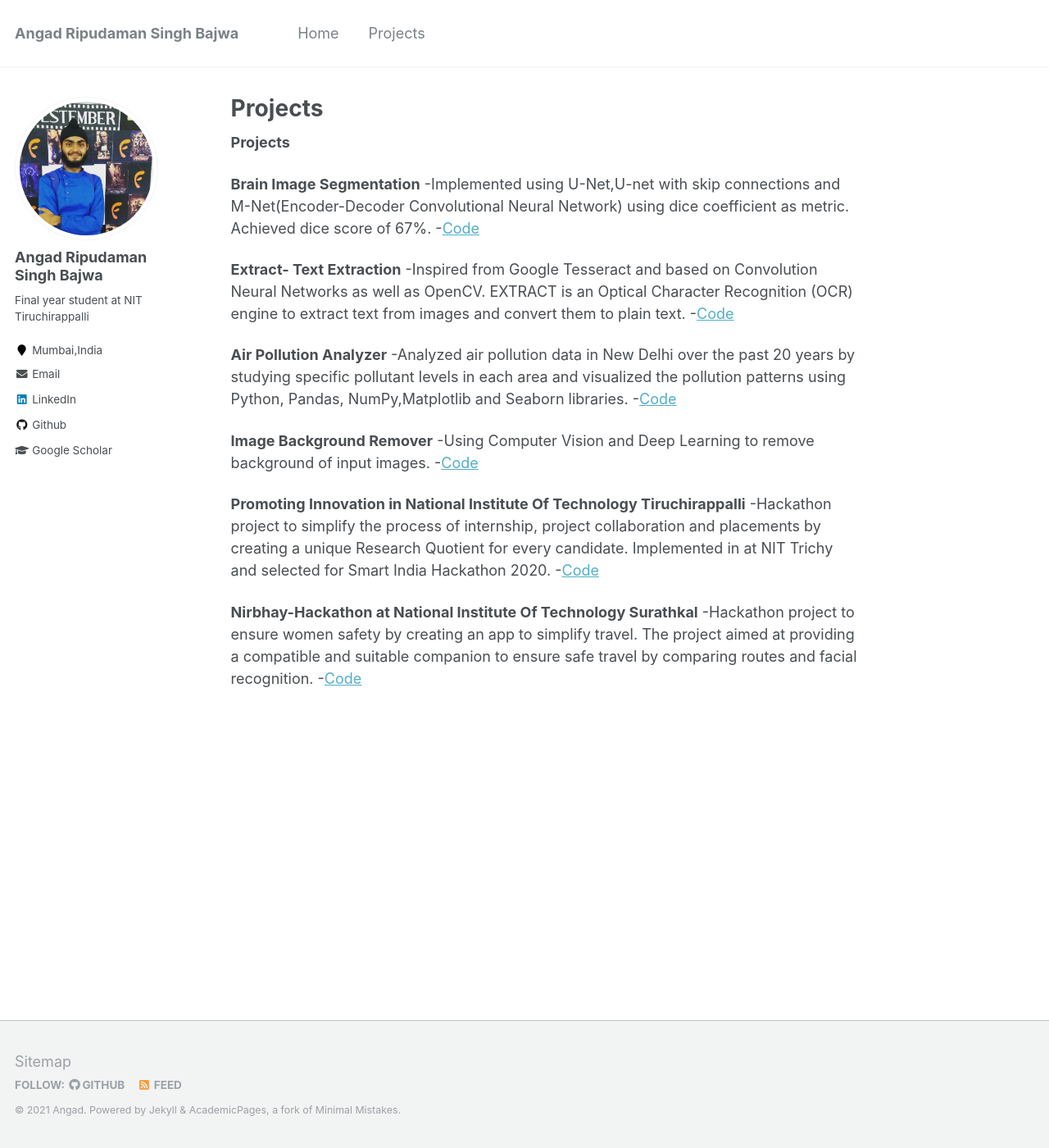
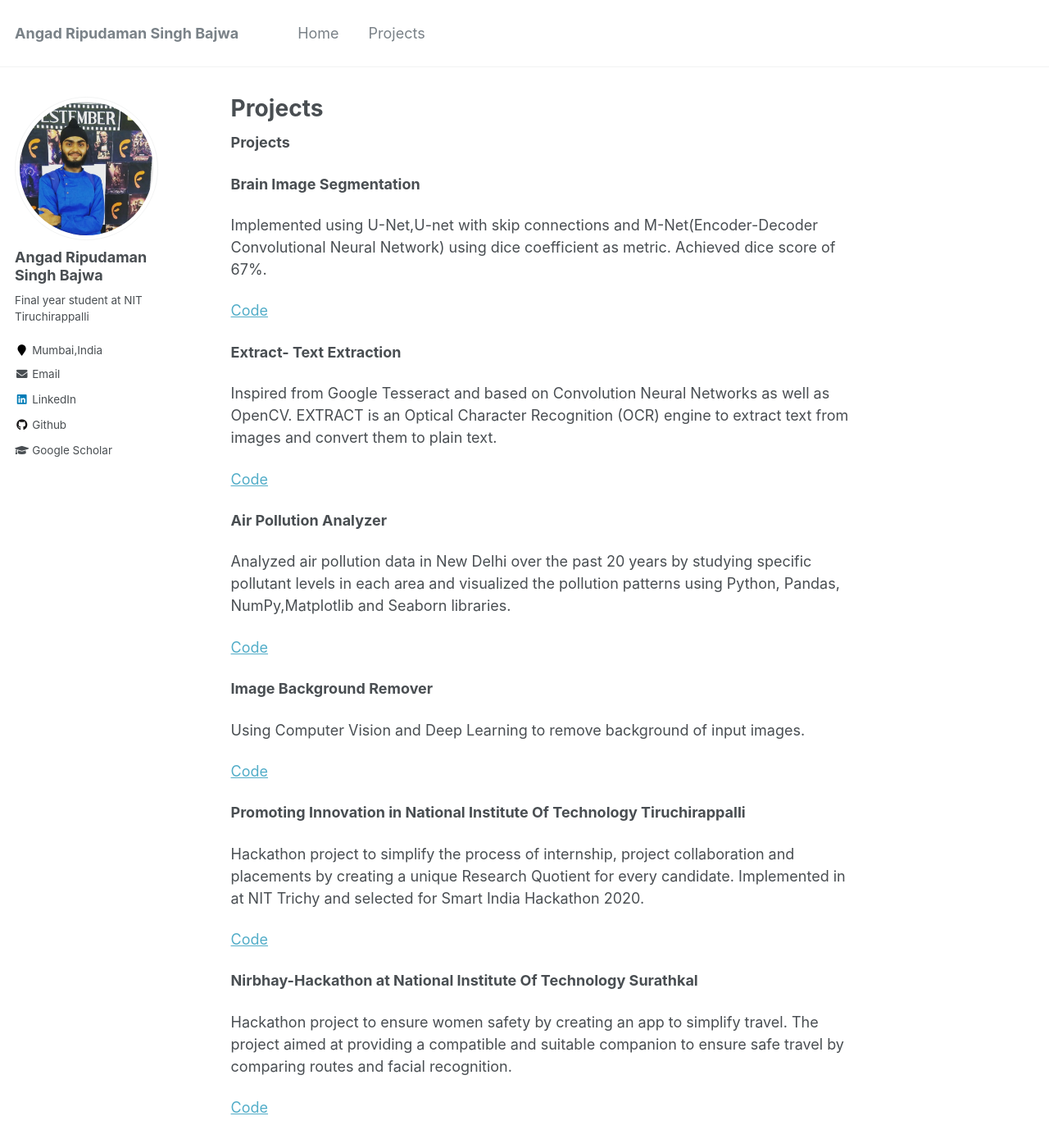
Before and after one commit to angadbajwa23/angadbajwa23.github.io, a Jekyll site: the page built from _pages/publications.md, in a window 1280 px wide and 1400 px high. Shown: the whole window at 82% size. Built offline with Jekyll 4.4.1, drawn with Linux system fonts in a browser that asks for light colours.

Commit message:
updated info

```diff
--- a/_pages/publications.md
+++ b/_pages/publications.md
@@ -8,34 +8,58 @@ author_profile: true
 
 
  **Brain Image Segmentation**
--Implemented using U-Net,U-net with skip connections and M-Net(Encoder-Decoder Convolutional Neural
+
+Implemented using U-Net,U-net with skip connections and M-Net(Encoder-Decoder Convolutional Neural
 Network) using dice coefficient as metric. Achieved dice score of 67%.
--[Code](https://github.com/angadbajwa23/Segmentation-of-2D-Brain-MR-Images-using-Deep-Neural-Architectures)
+
+[Code](https://github.com/angadbajwa23/Segmentation-of-2D-Brain-MR-Images-using-Deep-Neural-Architectures)
+
+
+
 
 **Extract- Text Extraction**
--Inspired from Google Tesseract and based on Convolution Neural Networks as well as OpenCV.
+
+Inspired from Google Tesseract and based on Convolution Neural Networks as well as OpenCV.
 EXTRACT is an Optical Character Recognition (OCR) engine to extract text from images and convert
 them to plain text.
--[Code](https://github.com/angadbajwa23/Text_Extraction)
+
+[Code](https://github.com/angadbajwa23/Text_Extraction)
+
+
 
 **Air Pollution Analyzer**
--Analyzed air pollution data in New Delhi over the past 20 years by studying specific pollutant levels in
+
+Analyzed air pollution data in New Delhi over the past 20 years by studying specific pollutant levels in
 each area and visualized the pollution patterns using Python, Pandas, NumPy,Matplotlib and Seaborn
 libraries.
--[Code](https://github.com/angadbajwa23/Analyzing-Air-Pollution-in-Delhi)
+
+[Code](https://github.com/angadbajwa23/Analyzing-Air-Pollution-in-Delhi)
+
+
 
 **Image Background Remover**
--Using Computer Vision and Deep Learning to remove background of input images.
--[Code](https://github.com/angadbajwa23/Image-Background-Remover)
+
+Using Computer Vision and Deep Learning to remove background of input images.
+
+[Code](https://github.com/angadbajwa23/Image-Background-Remover)
+
+
+
 
 **Promoting Innovation in National Institute Of Technology Tiruchirappalli**
--Hackathon project to simplify the process of internship, project collaboration and placements by creating
+
+Hackathon project to simplify the process of internship, project collaboration and placements by creating
 a unique Research Quotient for every candidate. Implemented in at NIT Trichy and selected for Smart
 India Hackathon 2020.
--[Code](https://github.com/angadbajwa23/promoting-innovation-in-nitt)
+
+[Code](https://github.com/angadbajwa23/promoting-innovation-in-nitt)
+
+
 
 **Nirbhay-Hackathon at National Institute Of Technology Surathkal**
--Hackathon project to ensure women safety by creating an app to simplify travel. The project aimed at
+
+Hackathon project to ensure women safety by creating an app to simplify travel. The project aimed at
 providing a compatible and suitable companion to ensure safe travel by comparing routes and facial
 recognition.
--[Code](https://github.com/angadbajwa23/NirBhay)
+
+[Code](https://github.com/angadbajwa23/NirBhay)
```
Also changed, not shown: _pages/about.md (+1 -1 lines).
